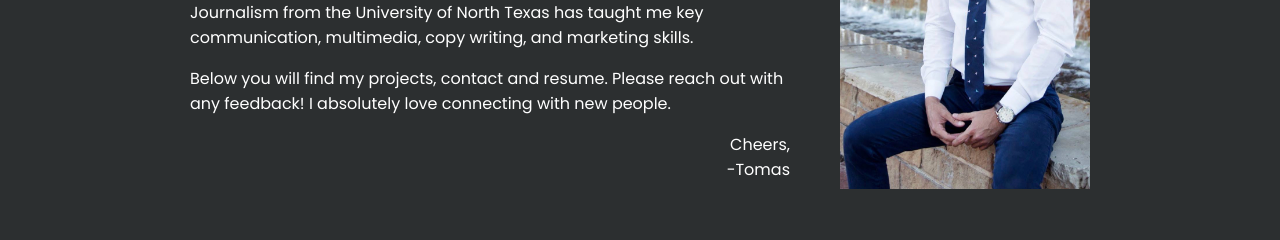
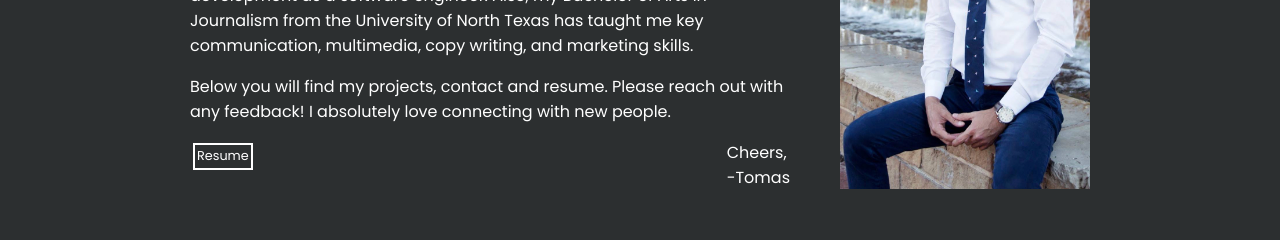
Before and after one commit to R-Tomas-Gonzalez/webdev-template, a React (Create React App) app: page / in a window 1280 px wide. Shown: the part 1240-1480 px from the top of the page. Built offline with nearby package versions, Linux system fonts and the light colour scheme.

Commit message:
added more personal items

```diff
--- a/src/App.css
+++ b/src/App.css
@@ -62,6 +62,7 @@
   padding: 5px;
   transition: background 1s;
 }
+
 .hero-button:hover {
   transform: scale(1.1);
   transition: all .2s ease-in-out;
@@ -204,6 +205,30 @@
     transform: scale(0.9);
   }
  }
+
+ .resume-button {
+  display: flex;
+  background: transparent;
+  font-family: poppins-regular;
+  color: white;
+  font-size: 1vmax;
+  border: 2px solid white;
+  align-items: center;
+  outline: none;
+  cursor: pointer;
+  text-decoration: none;
+  padding: 2.5px;
+  margin: 2.5px;
+  transition: background 1s;
+}
+
+
+
+.resume-button:hover {
+  transform: scale(1.1);
+  transition: all .2s ease-in-out;
+  background: #1B5C5A;
+}
 
 /* Project SECTION */
 
@@ -442,3 +467,7 @@ h1 {
 .project-links {
   text-decoration: none;
 }
+
+a {
+  text-decoration: none;
+}
--- a/src/App.js
+++ b/src/App.js
@@ -62,9 +62,14 @@ function App() {
                   </p>
                   <p>Below you will find my projects, contact and resume. Please reach out with any feedback!
                     I absolutely love connecting with new people.</p>
-                  <p style={{textAlign: "right"}}>Cheers,
+                  <p style={{horizontalAlign:"middle"}}>
+                  <a target="_blank" rel="noreferrer" href="https://bit.ly/2K4tJZt" style={{display: "inline-block"}}><button className="resume-button">
+                  Resume
+                  </button></a>
+                    <span style={{float: "right"}}>
+                      Cheers,
                       <br/>
-                      -Tomas
+                      -Tomas</span>
                   </p>
 
 
@@ -126,7 +131,6 @@ function App() {
           </HashRouter>
           </div>
         </div>
-
       </section>
     </Fragment>
   );
--- a/src/Components/Project.js
+++ b/src/Components/Project.js
@@ -4,7 +4,7 @@ import {DiGithubAlt} from 'react-icons/di'
 import {HiDesktopComputer} from 'react-icons/hi';
 
 const Project = (props) => {
-    console.log(props.project)
+    // console.log(props.project)
     const {img, title, description, githubBack, githubFront, demo, website, github} = props.project
 
     return (
@@ -36,7 +36,6 @@ const Project = (props) => {
             <a className="project-links" target="_blank" rel="noreferrer" href={website}><HiDesktopComputer style={{textDecoration: "none", color:"white", padding:"2px"}} size="2vmax"/></a> </p>
             : <p> <a  className="project-links" target="_blank" rel="noreferrer" href={demo}><SiYoutube style={{textDecoration: "none", color:"white", padding:"2px"}} size="2vmax"/></a>
             <a className="project-links" target="_blank" rel="noreferrer" href={github}><SiGithub style={{textDecoration: "none", color:"white", padding:"2px"}} size="2vmax"/></a> </p> }
-
         </div>
      );
 }
```
